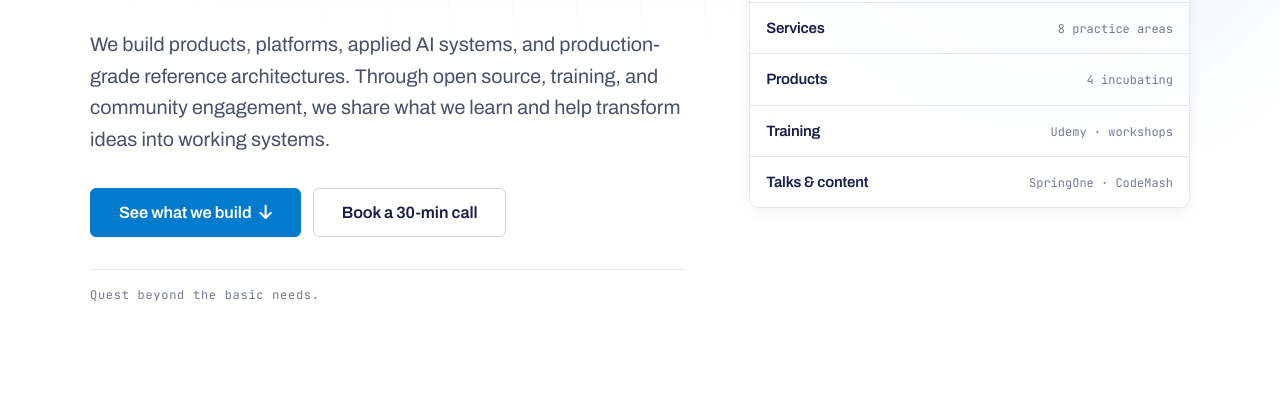
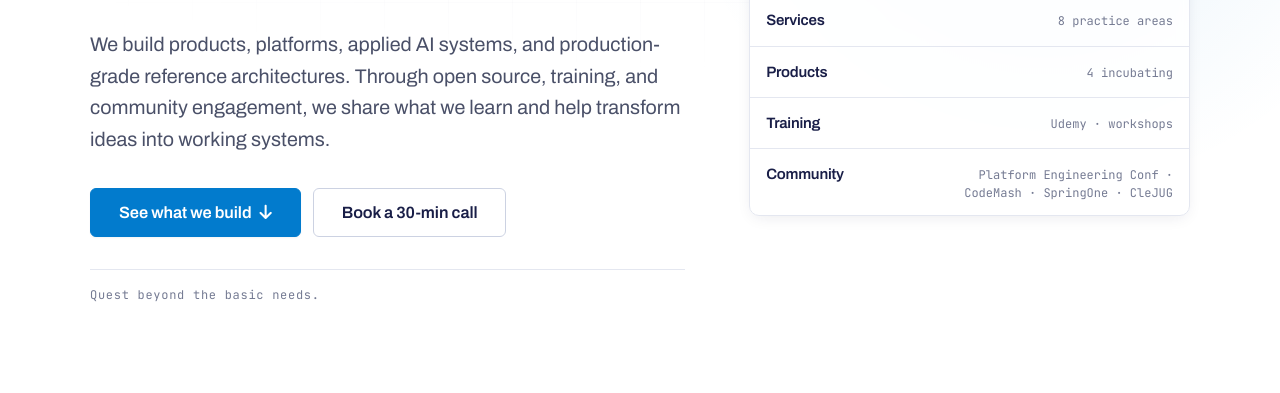
Before and after one commit to 4thquest/4thquest.github.io, a website: page index.html in a window 1280 px wide. Shown: the part 407-800 px from the top of the page. Drawn offline with Linux system fonts and the light colour scheme.

Commit message:
site redesigned, revamped

```diff
--- a/css/fq.css
+++ b/css/fq.css
@@ -1289,6 +1289,13 @@ a.fq-spec__row:hover {
   white-space: nowrap;
 }
 
+/* For values too long to hold one line, e.g. a list of venues. */
+.fq-spec__val--wrap {
+  white-space: normal;
+  line-height: 1.5;
+  max-width: 62%;
+}
+
 /* Compact page hero for interior pages */
 .fq-pagehead {
   position: relative;
--- a/index.html
+++ b/index.html
@@ -205,8 +205,10 @@
                 <span class="fq-spec__val">Udemy · workshops</span>
               </a>
               <a class="fq-spec__row" href="talks.html">
-                <span class="fq-spec__key">Talks &amp; content</span>
-                <span class="fq-spec__val">SpringOne · CodeMash</span>
+                <span class="fq-spec__key">Community</span>
+                <span class="fq-spec__val fq-spec__val--wrap">
+                  Platform Engineering Conf · CodeMash · SpringOne · CleJUG
+                </span>
               </a>
             </div>
           </div>
```
Also changed, not shown: talks.html (+1 -1 lines).
